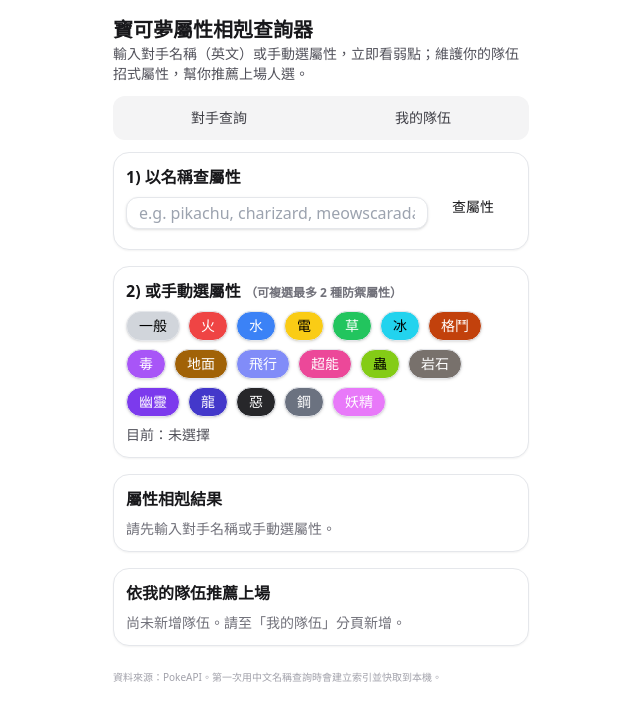
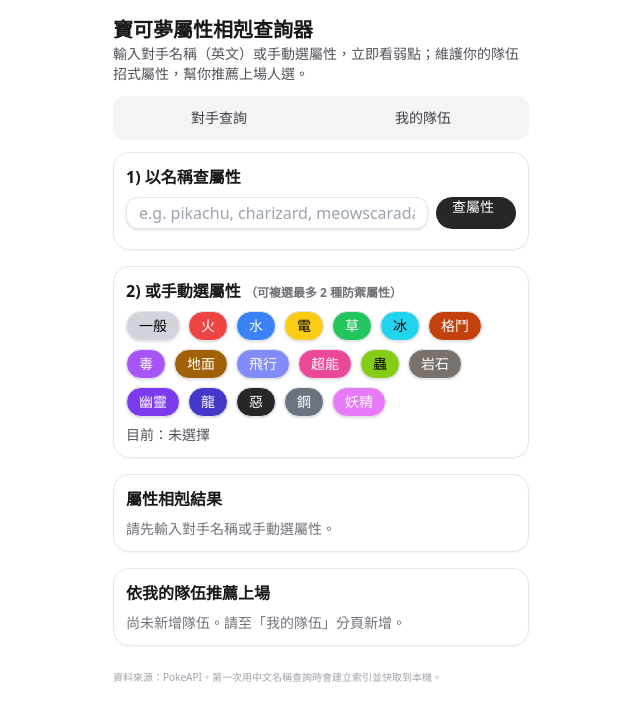
Before and after one commit to Daisy116/pokemon-PK, a React (Vite) app: page / in a window 1280 px wide. Shown: the top 720 px of the page, without its empty margins (319-959 px from the left). Built offline with nearby package versions, Linux system fonts and the light colour scheme; the HTML template or start-up script is replaced by a standard one.

Commit message:
Update App.tsx

```diff
--- a/src/App.tsx
+++ b/src/App.tsx
@@ -313,7 +313,7 @@ export default function App(){
             <CardContent>
               <div className="flex gap-2 mb-2">
                 <Input className="h-8 text-base" placeholder="e.g. pikachu, charizard, meowscarada" value={enemyName} onChange={e=>setEnemyName(e.target.value)} />
-                <p className="h-8 px-4 text-sm rounded-full  min-w-[80px]" onClick={handleLookup} disabled={loading || !enemyName.trim()}>{loading? "查詢中…":"查屬性"}</p>
+                <p className="h-8 px-4 text-sm rounded-full bg-zinc-800 text-white  min-w-[80px]" onClick={handleLookup} disabled={loading || !enemyName.trim()}>{loading? "查詢中…":"查屬性"}</p>
               </div>
             </CardContent>
           </Card>
```
